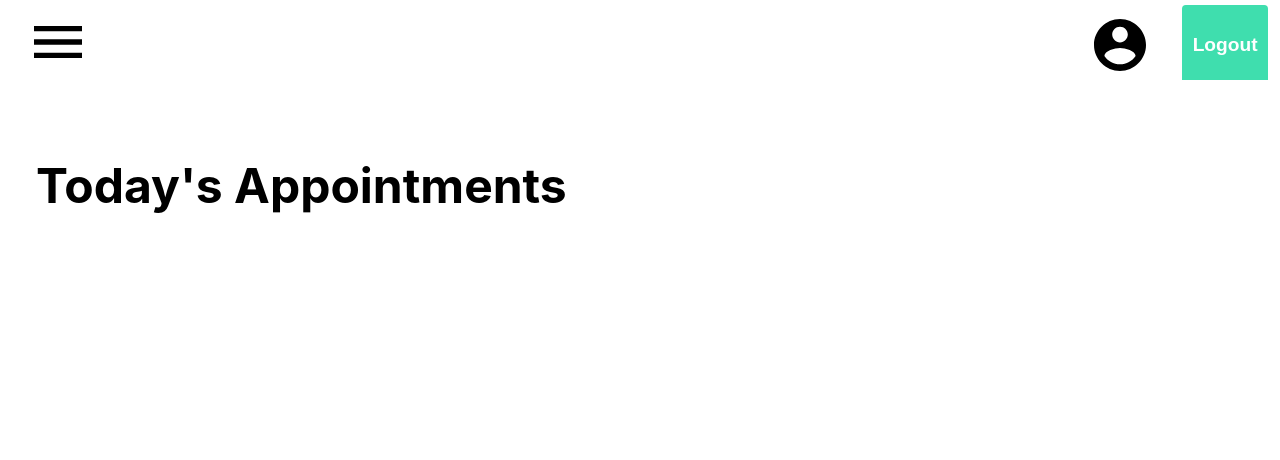
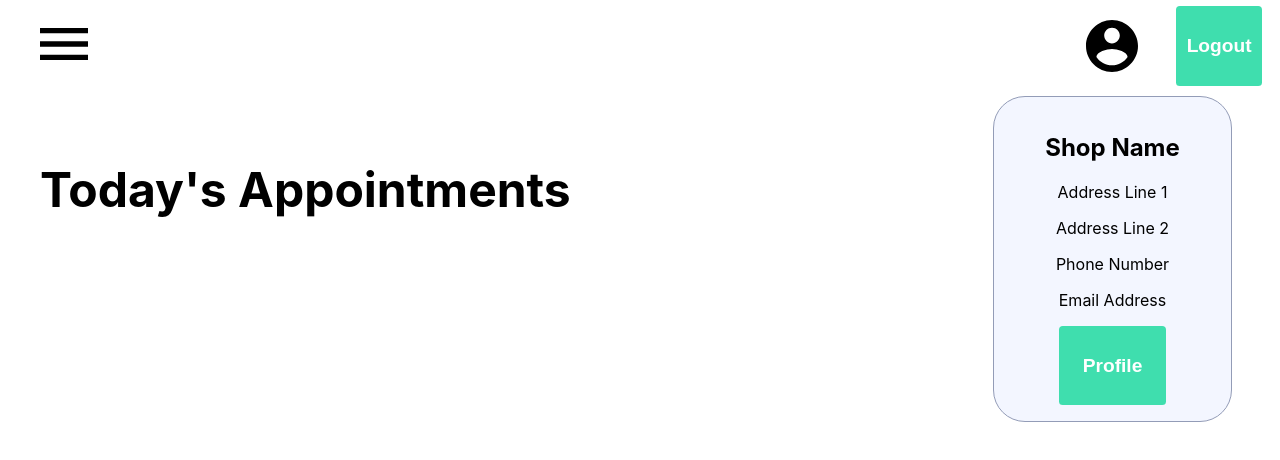
Before and after one commit to HKanwal/kapstone, a Next.js app in the folder src/next-app/: page /dashboard in a window 1280 px wide. Both pictures are taken after a click on the icon 1119 px from the left and 45 px from the top of the page. Shown: the top 460 px of the page. Built offline with nearby package versions, Linux system fonts and the light colour scheme.

Commit message:
Added profile modal

```diff
--- a/src/next-app/components/Navbar.tsx
+++ b/src/next-app/components/Navbar.tsx
@@ -1,6 +1,7 @@
 import React, { useState } from 'react';
 import styles from '../styles/components/Navbar.module.css';
 import Button from './Button';
+import ProfileModal from './ProfileModal';
 import { IoMdMenu, IoMdContact } from 'react-icons/io';
 import Link from 'next/link';
 import { NavbarData } from './NavbarData';
@@ -9,7 +10,15 @@ import { IconContext } from 'react-icons';
 function Navbar() {
   const [sidebar, setSidebar] = useState(false);
 
+  const [profile, setProfile] = useState(false);
+
   const showSidebar = () => setSidebar(!sidebar);
+
+  const showProfile = () => setProfile(!profile);
+
+  const logout = () => {
+    window.location.href = '/';
+  };
 
   return (
     <div>
@@ -19,12 +28,14 @@ function Navbar() {
             <IoMdMenu onClick={showSidebar} />
           </div>
           <div className={styles['btn-contianer']}>
-            <IoMdContact className={styles['profile-btn']} />
+            <IoMdContact className={styles['profile-btn']} onClick={showProfile} />
+            {profile ? <ProfileModal /> : null}
             <div className={styles['logout-btn']}>
-              <Button title={'Logout'} width={'120%'} />
+              <Button title={'Logout'} width={'120%'} onClick={logout} />
             </div>
           </div>
         </div>
+
         <nav className={sidebar ? styles['nav-menu-active'] : styles['nav-menu']}>
           <ul className={styles['nav-menu-items']} onClick={showSidebar}>
             {NavbarData.map((item, index) => {
--- /dev/null
+++ b/src/next-app/components/ProfileModal.tsx
@@ -0,0 +1,19 @@
+import styles from '../styles/components/ProfileModal.module.css';
+import Button from './Button';
+
+const ProfileModal = () => {
+  return (
+    <div className={styles.container}>
+      <h2>Shop Name</h2>
+      <p>Address Line 1</p>
+      <p>Address Line 2</p>
+      <p>Phone Number</p>
+      <p>Email Address</p>
+      <div className={styles['profile-btn']}>
+        <Button title={'Profile'} width="80%" />
+      </div>
+    </div>
+  );
+};
+
+export default ProfileModal;
--- a/src/next-app/pages/dashboard.tsx
+++ b/src/next-app/pages/dashboard.tsx
@@ -6,7 +6,7 @@ import styles from '../styles/pages/Dashboard.module.css';
 
 const Dashboard: NextPage = () => {
   return (
-    <>
+    <div id={styles.wrapper}>
       <Head>
         <title>Dashboard</title>
         <meta name="description" content="Sayyara automotive matcher (working title)" />
@@ -16,7 +16,7 @@ const Dashboard: NextPage = () => {
       <div className={styles.container}>
         <h2>Today&apos;s Appointments</h2>
       </div>
-    </>
+    </div>
   );
 };
 
--- a/src/next-app/styles/components/Navbar.module.css
+++ b/src/next-app/styles/components/Navbar.module.css
@@ -1,30 +1,30 @@
 .navbar {
   /* background-color: #f3f6ff; */
-  height: 80px;
+  height: 10vh;
   display: flex;
   justify-content: space-between;
-  overflow: hidden;
+  /* overflow: hidden; */
   align-items: center;
   position: relative;
   /* padding: 16px; */
 }
 
 .menu-bars {
-  font-size: 2rem;
+  font-size: 8vmin;
   background: none;
-  padding-top: 10px;
-  padding-left: 26px;
-  padding-right: 30px;
-  height: 100%;
+  padding-top: 1.5vh;
+  padding-left: 4vh;
+  padding-right: 4.5vh;
+  height: 10vh;
 }
 
 .menu-bars-active {
   background-color: #f3f6ff;
-  padding-top: 10px;
-  padding-left: 26px;
-  padding-right: 30px;
-  height: 100%;
-  font-size: 2rem;
+  font-size: 8vmin;
+  padding-top: 1.5vh;
+  padding-left: 4vh;
+  padding-right: 4.5vh;
+  height: 10vh;
 }
 
 .menu-bars:hover {
@@ -53,16 +53,16 @@
   align-items: center;
   margin-top: 2vh;
   margin-bottom: 2vh;
-  font-size: 2rem;
+  font-size: 8vmin;
   background: none;
-  padding-top: 10px;
-  padding-right: 26px;
-  height: 100%;
+  padding-top: 1.5vh;
+  padding-right: 4vh;
+  height: 10vh;
   position: relative;
 }
 
 .profile-btn {
-  margin-right: 30px;
+  margin-right: 4vh;
 }
 
 .profile-btn:hover {
@@ -76,7 +76,7 @@
 .nav-menu {
   background-color: #f3f6ff;
   width: fit-content;
-  height: 100%;
+  height: 100vh;
   display: flex;
   flex-direction: column;
   justify-content: flex-start;
@@ -88,8 +88,8 @@
 
 .nav-menu-active {
   background-color: #f3f6ff;
-  width: 300px;
-  height: 87%;
+  width: 45vh;
+  height: 100vh;
   display: flex;
   flex-direction: column;
   justify-content: flex-start;
@@ -99,16 +99,16 @@
 }
 
 .nav-text-item {
-  margin-left: 10px;
+  margin-left: 1.5vh;
 }
 
 .nav-text {
   display: flex;
   justify-content: flex-start;
   align-items: center;
-  padding: 8px 0px 8px 20px;
+  padding: 1vh 0vh 1vh 3vh;
   list-style: none;
-  height: 60px;
+  height: 9vh;
 }
 
 .nav-text:hover {
@@ -121,7 +121,7 @@
 }
 
 .nav-menu-items {
-  width: 100%;
+  width: 45vh;
   list-style: none;
   overflow: hidden;
   padding: 0;
--- /dev/null
+++ b/src/next-app/styles/components/ProfileModal.module.css
@@ -0,0 +1,24 @@
+.container {
+  display: block;
+  position: absolute;
+  width: max-content;
+  height: max-content;
+  top: 12vh;
+  right: 6vh;
+  text-align: center;
+  justify-content: center;
+  background-color: #f3f6ff;
+  border-radius: 4vmin;
+  border-color: #939cb7;
+  border-width: 0.1vh;
+  border-style: solid;
+  padding-left: 4vw;
+  padding-right: 4vw;
+  padding-top: 2vh;
+  padding-bottom: 2vh;
+  font-size: 2vmin;
+}
+
+.profile-btn {
+  zoom: 0.6;
+}
--- a/src/next-app/styles/pages/Dashboard.module.css
+++ b/src/next-app/styles/pages/Dashboard.module.css
@@ -1,5 +1,8 @@
+#wrapper {
+  margin: 0 auto;
+}
 .container {
-  padding: 36px;
+  padding: 5vh;
   width: 100vw;
   height: fit-content;
   display: flex;
```
